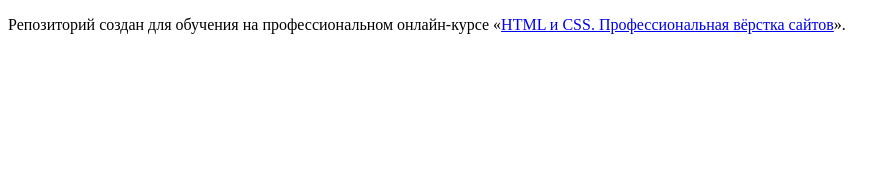
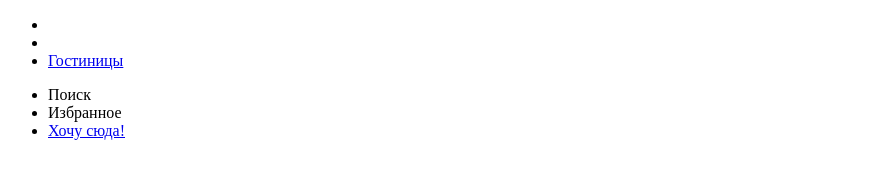
Before and after one commit to kan88/2015167-sedona-33, a plain HTML site: page index.html in a window 1280 px wide. Shown: the whole page, without its empty margins (0-895 px from the left). Drawn offline with Linux system fonts and the light colour scheme.

Commit message:
добавил header
добавил header главной страницы, комментариями отметил не понятные вопросы, вернусь к ним позже

```diff
--- a/index.html
+++ b/index.html
@@ -5,8 +5,50 @@
     <title>HTML Academy: Седона</title>
   </head>
   <body>
+    <header class="main-header">
+      <!-- <div>
+        <a href="#">
+          <img src="index.html" alt="на главную страницу">
+        </a>
+      </div> -->
+      <nav class="navigation">
+        <ul class="navigation-list">
+          <li class="navigation-item">
+            <!-- <a class="navigation-link" href="#">Главная</a> -->
+          </li>
+          <li class="navigation-item">
+            <!-- <a class="navigation-link" id="about-sedona" href="about-sedona.html">О Седоне</a> -->
+          </li>
+          <li class="navigation-item">
+            <a class="navigation-link" href="catalog.html">Гостиницы</a>
+          </li>
+        </ul>
+        <ul class="navigation-list navigation-user">
+          <li class="navigation-item">
+            <!-- <a class="navigation-link" href="#"> -->
+              <span class="visually-hidden">
+                Поиск
+              </span>
+            </a>
+          </li>
+          <li class="navigation-item">
+            <!-- <a class="navigation-link" id="about-sedona" href="#"> -->
+              <span class="visually-hidden">
+                Избранное
+              </span>
+            </a>
+          </li>
+          <li class="navigation-item">
+            <a class="navigation-link" href="#">
+              Хочу сюда!
+            </a>
+          </li>
+        </ul>
+      </nav>
+<main>
 
-    <p>Репозиторий создан для обучения на профессиональном онлайн‑курсе «<a href="https://htmlacademy.ru/intensive/htmlcss">HTML и CSS. Профессиональная вёрстка сайтов</a>».</p>
+</main>
 
+    </header>
   </body>
 </html>
```
